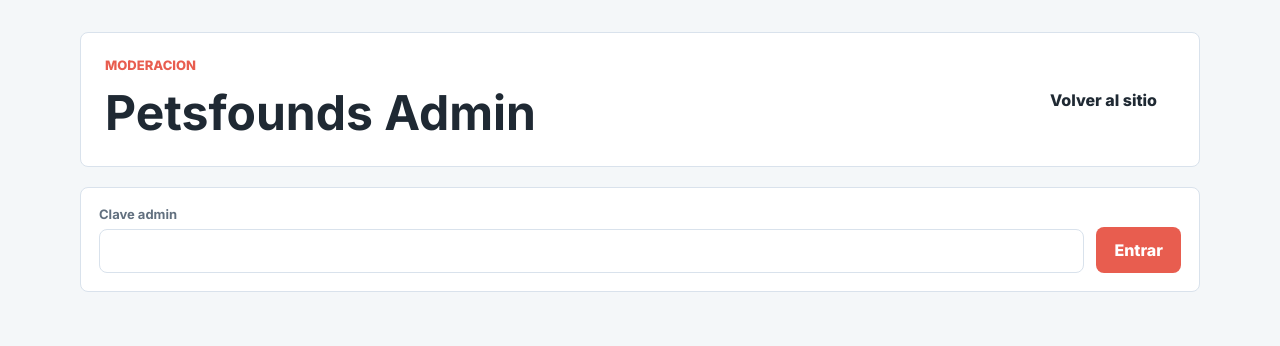
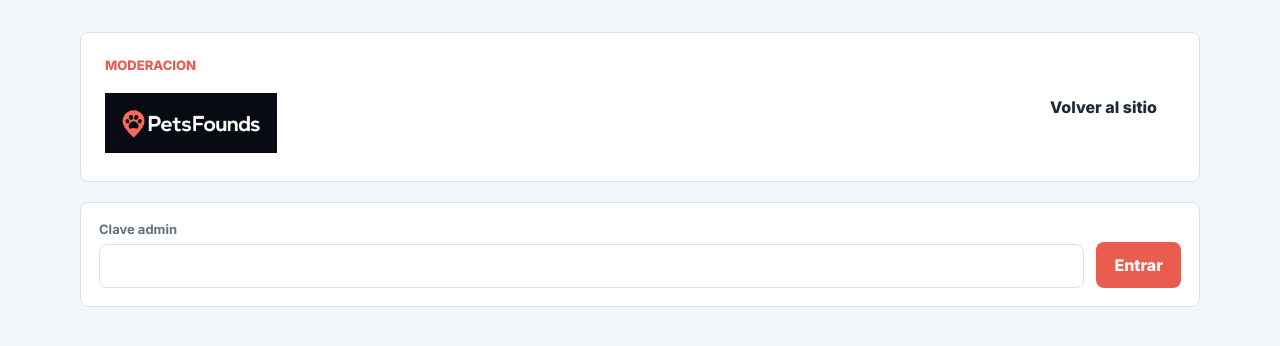
Before and after one commit to proyectosbpnzx-tech/Pet-Finder, a website: page admin.html in a window 1280 px wide. Drawn offline with Linux system fonts and the light colour scheme.

Commit message:
Logo Petsfounds

```diff
--- a/admin.html
+++ b/admin.html
@@ -15,7 +15,7 @@
     <section class="admin-header">
       <div>
         <p class="eyebrow">Moderacion</p>
-        <h1>Petsfounds Admin</h1>
+        <img src="/images/logo%20petsfounds.png" alt="Petsfounds Admin" class="brand-logo" style="max-height: 60px; width: auto; margin-top: 10px;">
       </div>
       <a class="button secondary" href="/">Volver al sitio</a>
     </section>
```
Also changed, not shown: index.html (+1 -1 lines), images/logo petsfounds.png (added), images/petsfounds-logo-main.svg (deleted), images/petsfounds-logo.svg (deleted).
